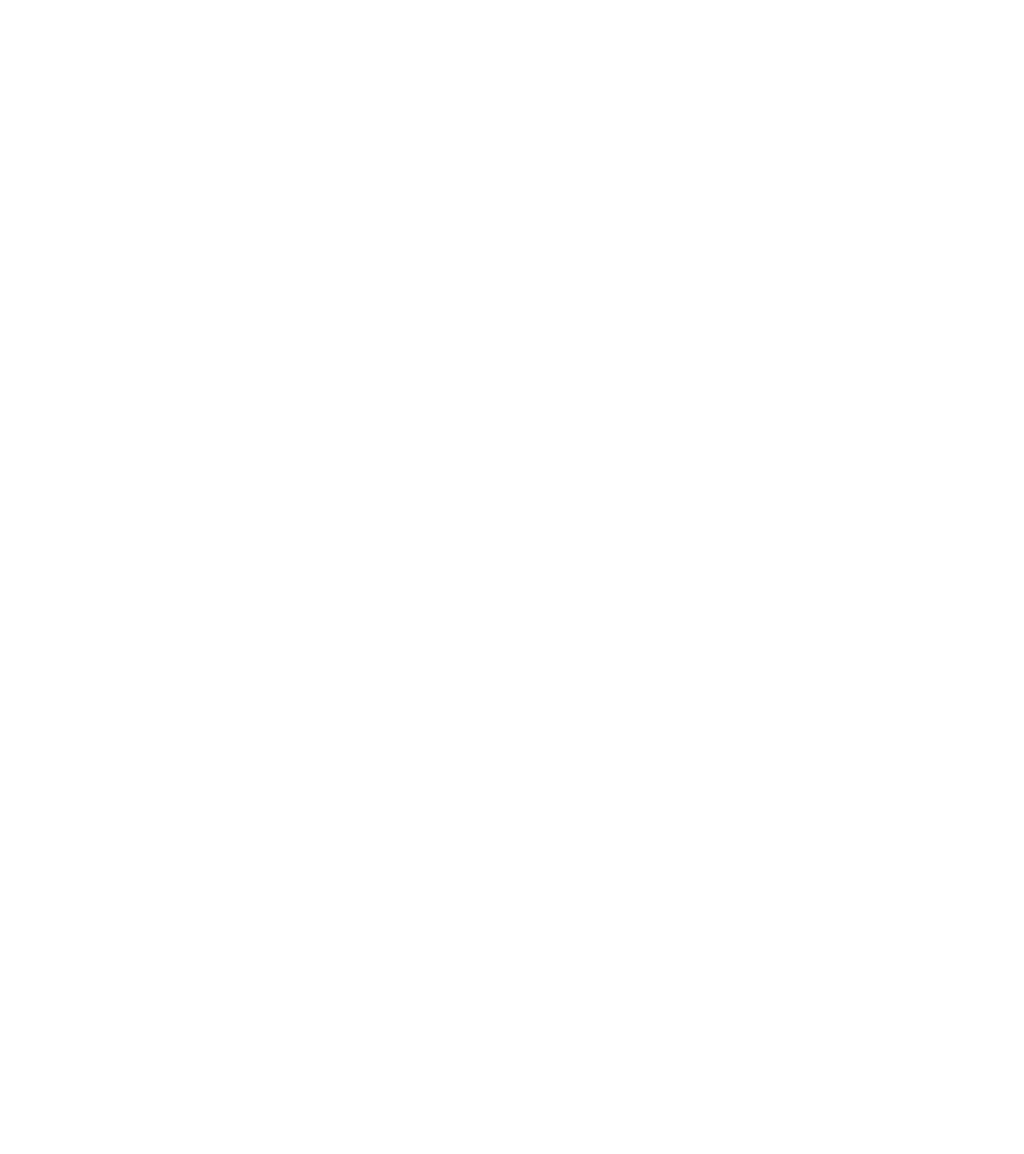
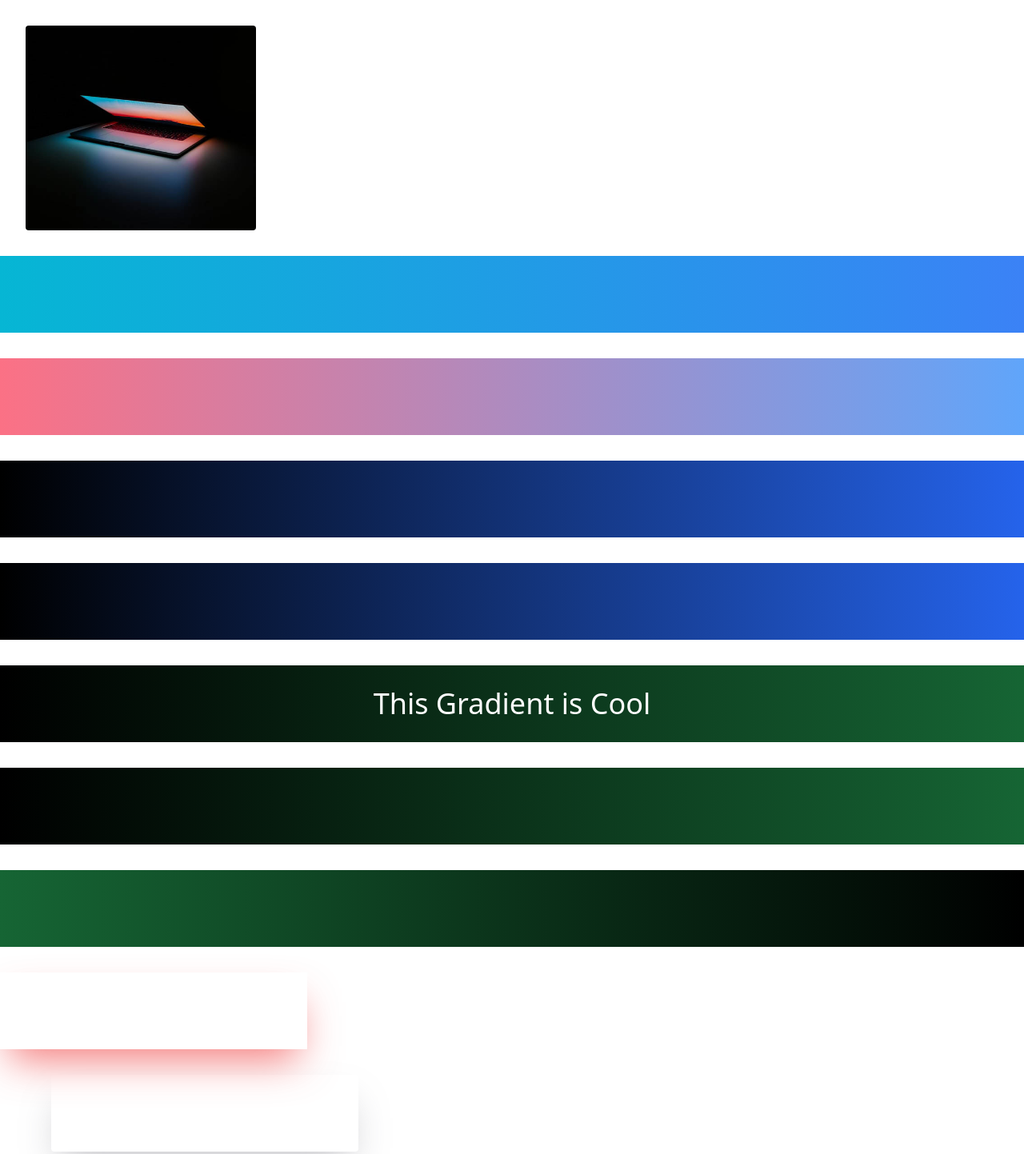
Before and after one commit to toqeersheikh/tailwind-css-learning, a plain HTML site: page 07-backgrounds-shadows/index.html in a window 1280 px wide. Shown: the top 1443 px of the page at 80% size. Before the commit the page ends 800 px from the top, so only its background shows below. Drawn offline with nearby package versions, Linux system fonts and the light colour scheme.

Commit message:
Background And Shadows

```diff
--- a/07-backgrounds-shadows/index.html
+++ b/07-backgrounds-shadows/index.html
@@ -9,10 +9,32 @@
   </head>
   <body>
     <!-- Background Classes -->
+    <div
+      class="w-72 h-64 bg-no-repeat bg-cover bg-center m-8 rounded"
+      style="background-image: url(../assets/img/img1.jpg)"
+    ></div>
+    <!-- Gradients -->
+    <div class="bg-gradient-to-r h-24 from-cyan-500 to-blue-500"></div>
+    <div class="mt-8 bg-gradient-to-r h-24 from-rose-400 to-blue-400"></div>
+    <div class="mt-8 bg-gradient-to-r h-24 from-black to-blue-600"></div>
 
-    <!-- Gradients -->
+    <div class="mt-8 bg-gradient-to-r h-24 from-black to-blue-600"></div>
+    <div
+      class="mt-8 bg-gradient-to-r h-24 from-black to-green-800 flex items-center justify-center"
+    >
+      <h1 class="text-white text-4xl text-center">This Gradient is Cool</h1>
+    </div>
+    <div class="mt-8 bg-gradient-to-r h-24 from-black to-green-800"></div>
+    <div class="mt-8 bg-gradient-to-r h-24 from-green-800 to-black"></div>
 
     <!-- Shadows -->
+
+    <div class="mt-8 w-96 p-12 h-24 shadow-2xl shadow-red-500/70"></div>
+
+    <div
+      class="mt-8 w-96 p-12 h-24 shadow-2xl shadow-zinc-500/40 rounded mx-16"
+    ></div>
+    <br /><br />
 
     <!-- Mix Blend -->
   </body>
```
